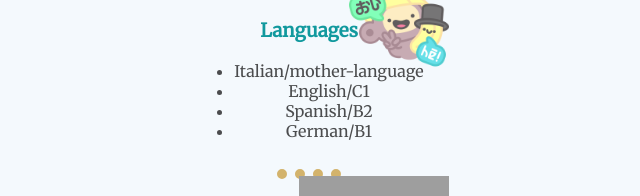
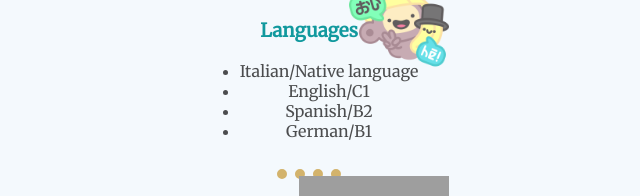
Before and after one commit to manuel-crispino/Manuel-Crispino, a plain HTML site: page index.html in a window 1280 px wide. Shown: the part 1724-1920 px from the top of the page, 331-971 px from the left. Drawn offline with Linux system fonts and the light colour scheme; grey boxes are pictures that could not be loaded.

Commit message:
Update index.html

```diff
--- a/index.html
+++ b/index.html
@@ -135,7 +135,7 @@
                 <h3>Languages</h3>
 
                 <ul>
-                    <li>Italian/mother-language
+                    <li>Italian/Native language
                     </li>
                     <li>English/C1</li>
                     <li>Spanish/B2
```
